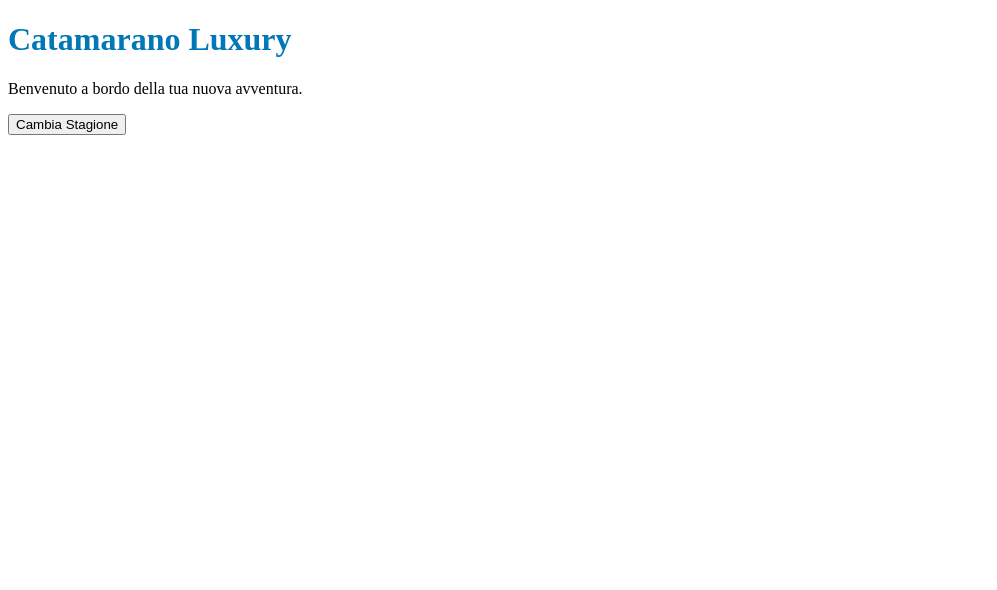
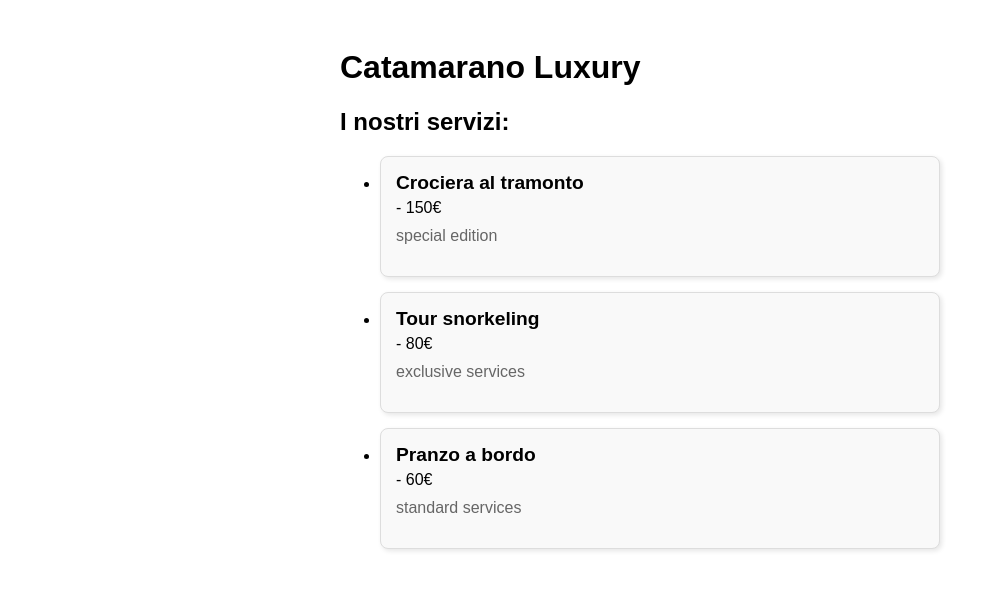
Before and after one commit to Gianni-VMH/CatamaranLuxury, a Nuxt app: page / in a window 1280 px wide. Shown: the top 590 px of the page, without its empty margins (0-997 px from the left). Built offline with nearby package versions, Linux system fonts and the light colour scheme.

Commit message:
Sessione 1: Lista servizi, CSS Card, README aggiornato

```diff
--- a/app/app.vue
+++ b/app/app.vue
@@ -1,41 +1,58 @@
 <template>
   <div>
-    <h1>{{ titolo }}</h1>
-    <p>Benvenuto a bordo della tua nuova avventura.</p>
-     <button @click="cambiaTitolo">Cambia Stagione</button>
+    <h1>Catamarano Luxury</h1>
+
+    <h2>I nostri servizi:</h2>
+
+    <ul>
+           <li v-for="s in servizi" :key="s.nome" class="card">
+        <strong>{{ s.nome }}</strong> - {{ s.prezzo }}
+        <p>{{ s.descrizione }}</p>
+      </li>
+    </ul>
+
   </div>
 </template>
 
 <script setup>
 import { ref } from 'vue'
 
-// --- VECCHIO CODICE (Commentato, non si esegue) ---
-/*
-const titolo = ref("Titolo Vecchio")
-
-function cambiaTitolo() {
-  // Vecchia logica qui...
-}
-*/
-
-// --- NUOVO CODICE (Attivo, viene eseguito) ---
-const titolo = ref("Catamarano Luxury")
-
-function cambiaTitolo() {
-  titolo.value = "Catamarano Luxury - Winter Edition"
-}
+const servizi = ref([
+  { nome: "Crociera al tramonto", prezzo: "150€", descrizione: "special edition" },
+  { nome: "Tour snorkeling", prezzo: "80€", descrizione: "exclusive services" },
+  { nome: "Pranzo a bordo", prezzo: "60€", descrizione: "standard services" }
+])
 </script>
 
 
 
+<style scoped>
+/* Stile generale della pagina */
+div {
+  font-family: Arial, sans-serif; /* Tipo di carattere */
+  max-width: 600px;               /* Larghezza massima del contenuto */
+  margin: 0 auto;                 /* Centratura orizzontale */
+  padding: 20px;
+}
 
+/* Stile specifico della class="card" */
+.card {
+  background-color: #f9f9f9;      /* Sfondo grigio chiaro */
+  border: 1px solid #ddd;         /* Bordo grigio */
+  border-radius: 8px;              /* Angoli arrotondati */
+  padding: 15px;                   /* Spazio interno */
+  margin-bottom: 15px;            /* Spazio sotto ogni card */
+  box-shadow: 2px 2px 5px rgba(0,0,0,0.1); /* Ombreggiatura leggera */
+}
 
+.card strong {
+  display: block;                 /* Porta il prezzo a capo sotto il nome */
+  font-size: 1.2em;               /* Titolo più grande */
+  margin-bottom: 5px;
+}
 
-
-
-<style scoped>
-/* Qui inizieremo a scrivere il CSS */
-h1 {
-  color: #0077b6; /* Un bel blu mare */
+.card p {
+  color: #666;                    /* Testo descrizione grigio scuro */
+  margin-top: 10px;
 }
 </style>
```
Also changed, not shown: 1 other file (tests, documents, lock files or other folders).
